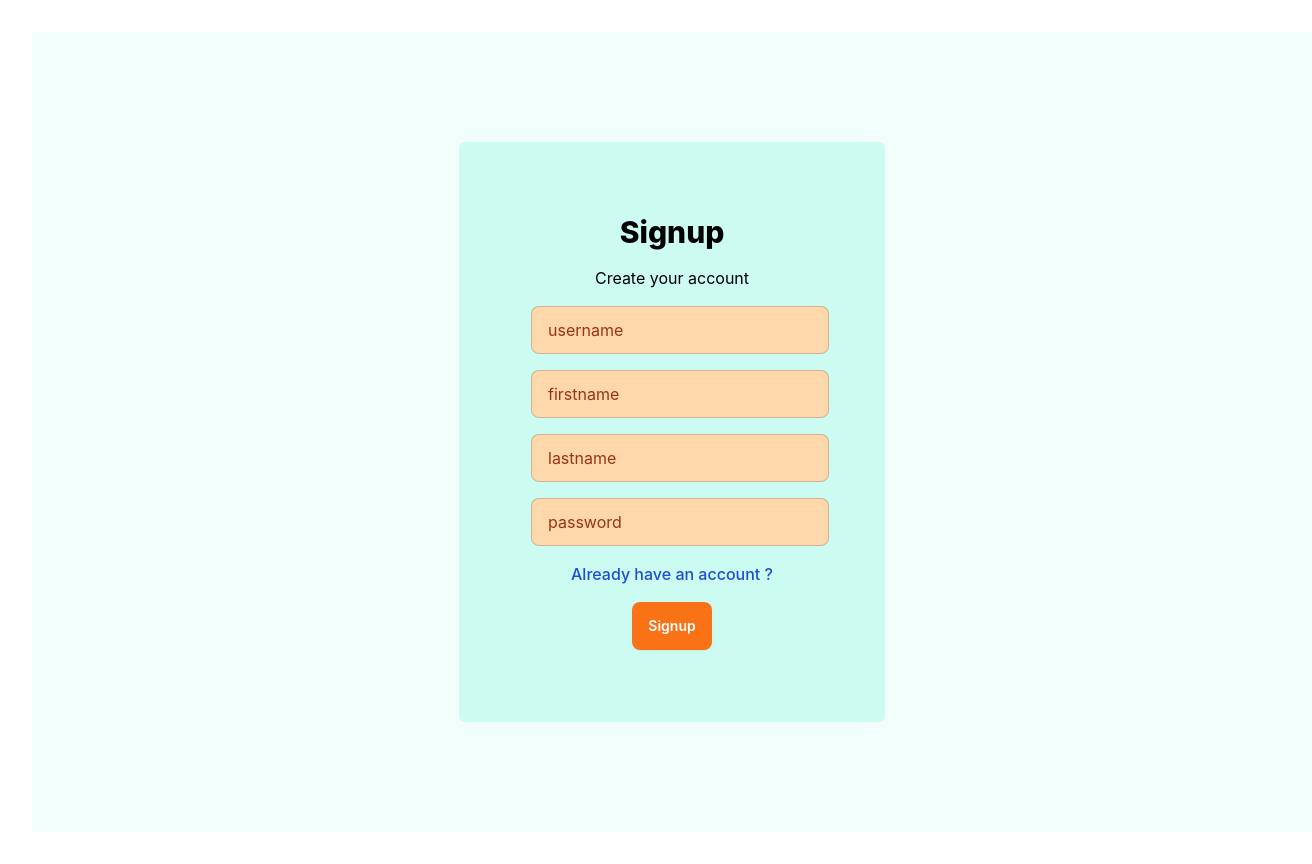
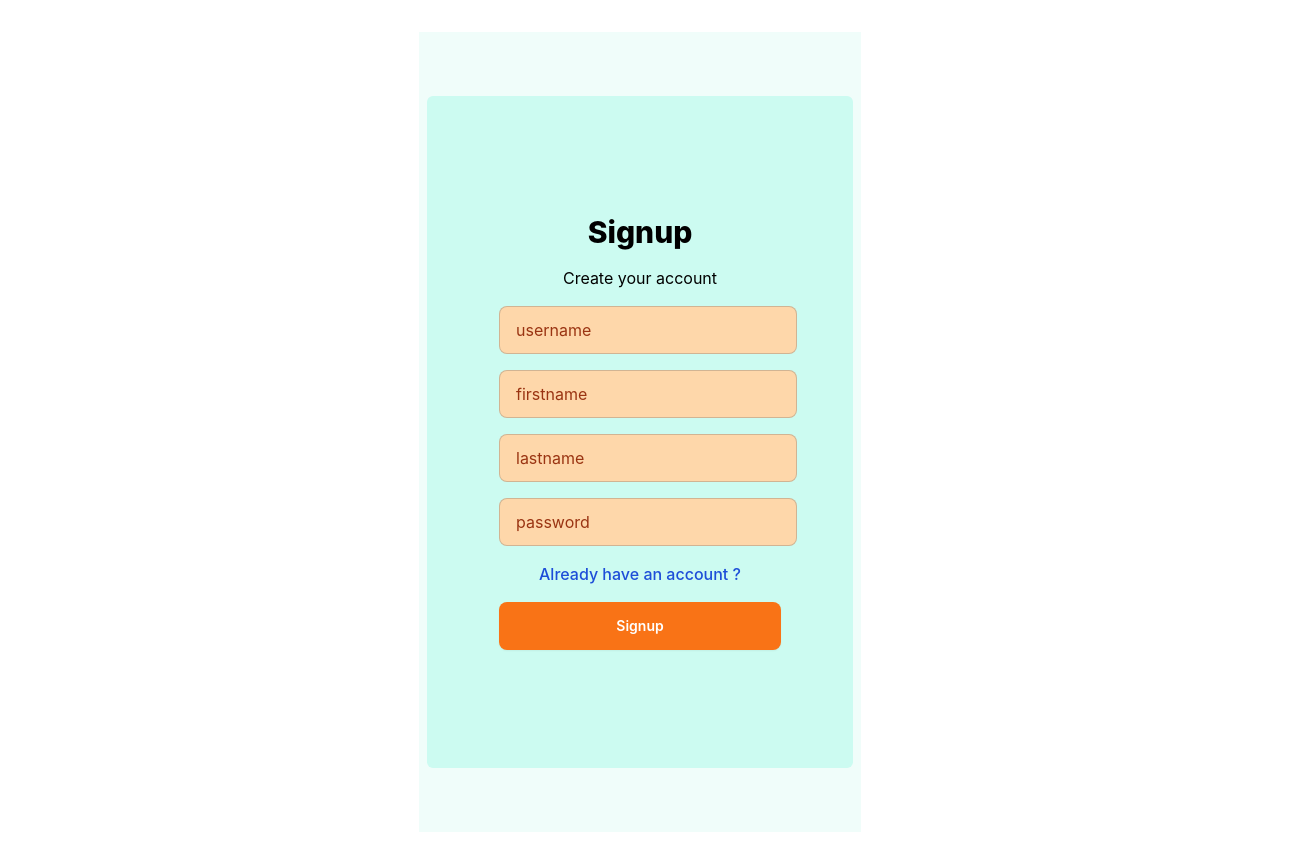
Before and after one commit to ShobhitPatra/RapidRemit, a React (Vite) app in the folder frontend/: page /signup in a window 1280 px wide. Shown: the whole page, 1312 px wide, since content can reach past the window. Built offline with nearby package versions, Linux system fonts and the light colour scheme; the HTML template or start-up script is replaced by a standard one.

Commit message:
signup ui

```diff
--- a/frontend/src/pages/Home.jsx
+++ b/frontend/src/pages/Home.jsx
@@ -1,7 +1,7 @@
 import React from "react";
 
 const Home = () => {
-  return <div>Home</div>;
+  return <div className="h-screen bg-teal-900">sbkjfgkjhb</div>;
 };
 
 export default Home;
--- a/frontend/src/pages/Login.jsx
+++ b/frontend/src/pages/Login.jsx
@@ -2,8 +2,9 @@ import React from "react";
 
 const Login = () => {
   return (
-    <div className="flex justify-center items-center">
+    <div className="h-screen bg-teal-50 w-scren flex justify-center items-center">
       <div className="flex flex-col">
+        <div className="text-black text-3xl m-2 font-extrabold">Login</div>
         <label className="input input-bordered flex items-center gap-2">
           <svg
             xmlns="http://www.w3.org/2000/svg"
--- a/frontend/src/pages/Signup.jsx
+++ b/frontend/src/pages/Signup.jsx
@@ -3,8 +3,8 @@ import { Link } from "react-router-dom";
 
 const Signup = () => {
   return (
-    <div className="w-screen h-screen  bg-teal-50 flex justify-center items-center">
-      <div className="flex flex-col justify-center items-center bg-teal-100 border-solid border-black p-16 rounded-md">
+    <div className="h-screen flex justify-center  bg-teal-50 w-full ">
+      <div className="flex flex-col justify-center  bg-teal-100 my-16 mx-2 p-16 rounded-md w-full max-w-md">
         <div className="text-black text-3xl m-2 font-extrabold">Signup</div>
         <div className="text-black text-md m-2">Create your account </div>
         <div className="flex flex-col">
```
